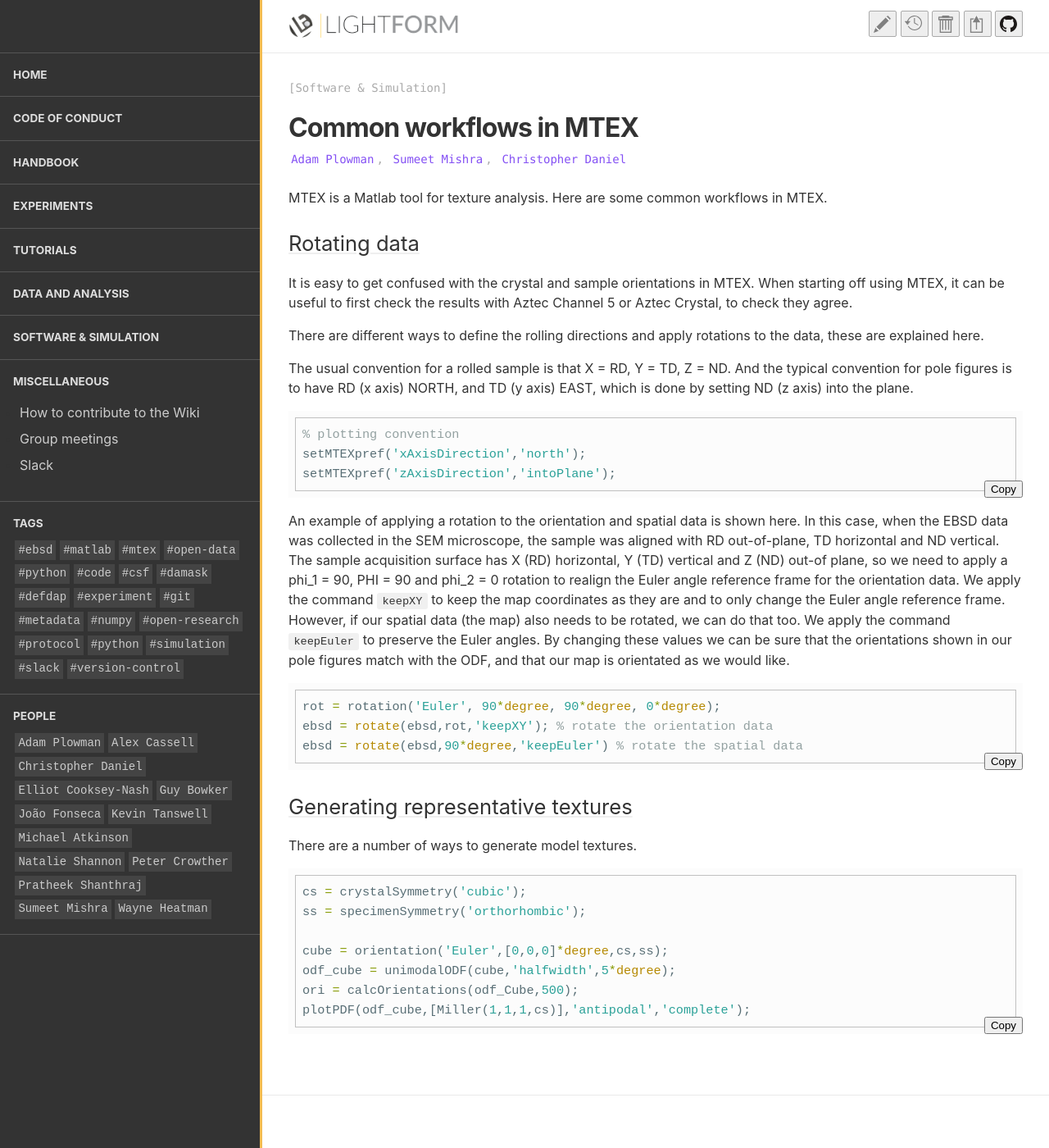
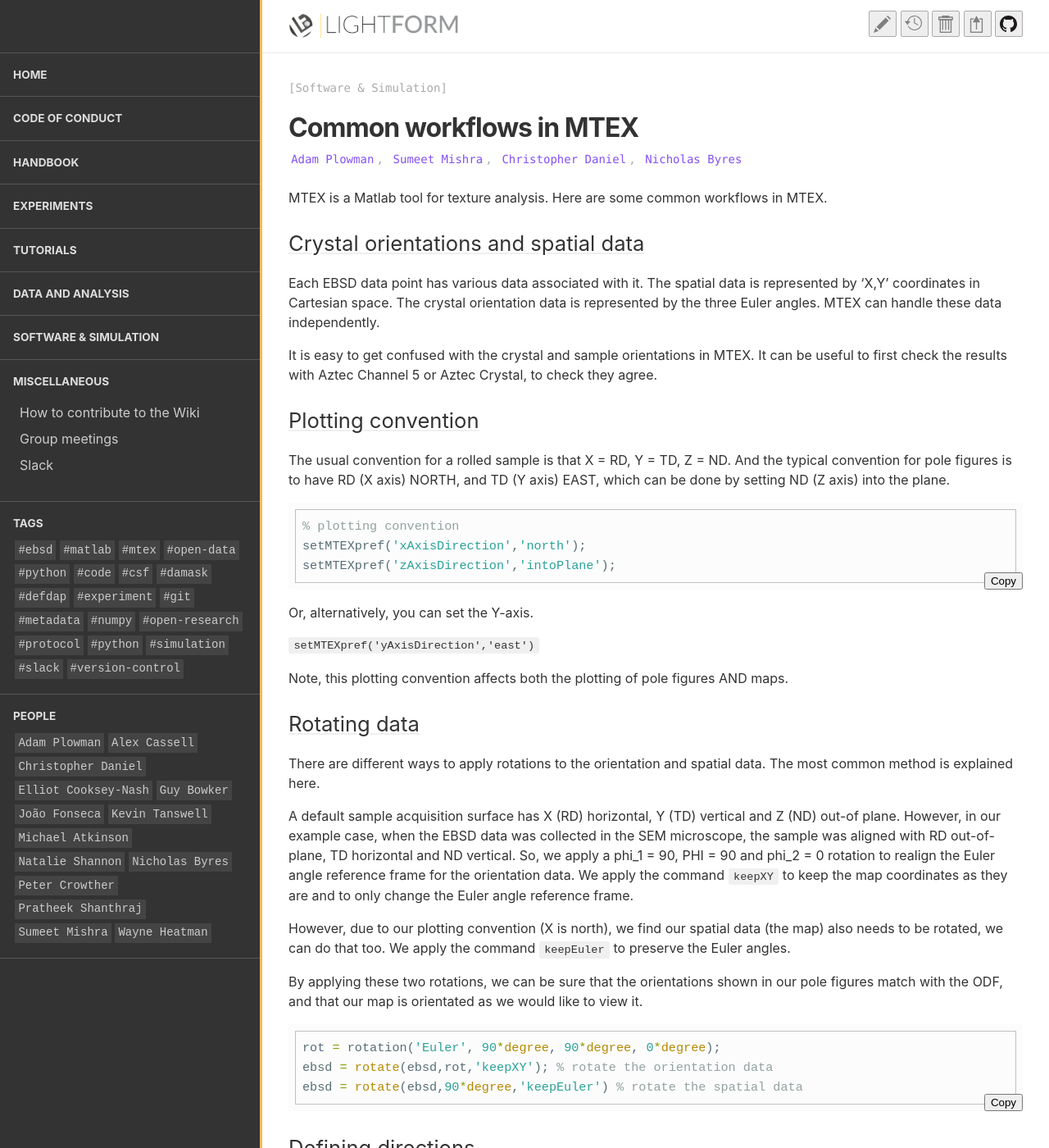
Before and after one commit to LightForm-group/wiki, a Jekyll site: the page built from collections/_software_and_simulation/mtex_common_workflows.md, in a window 1280 px wide and 1400 px high. Shown: the whole window at 82% size. Built offline with Jekyll 4.4.1, drawn with Linux system fonts in a browser that asks for light colours; nearby versions of some CDN libraries; some of the changed text lies outside the part shown.

Commit message:
Update mtex_common_workflows.md

````diff
--- a/collections/_software_and_simulation/mtex_common_workflows.md
+++ b/collections/_software_and_simulation/mtex_common_workflows.md
@@ -1,18 +1,20 @@
 ---
 title: Common workflows in MTEX
-author: Adam Plowman, Sumeet Mishra, Christopher Daniel
+author: Adam Plowman, Sumeet Mishra, Christopher Daniel, Nicholas Byres
 subcollection: MTEX
 ---
 
 MTEX is a Matlab tool for texture analysis. Here are some common workflows in MTEX.
 
-## Rotating data
+## Crystal orientations and spatial data
 
-It is easy to get confused with the crystal and sample orientations in MTEX. When starting off using MTEX, it can be useful to first check the results with Aztec Channel 5 or Aztec Crystal, to check they agree.
+Each EBSD data point has various data associated with it. The spatial data is represented by 'X,Y' coordinates in Cartesian space. The crystal orientation data is represented by the three Euler angles. MTEX can handle these data independently.
 
-There are different ways to define the rolling directions and apply rotations to the data, these are explained here.
+It is easy to get confused with the crystal and sample orientations in MTEX. It can be useful to first check the results with Aztec Channel 5 or Aztec Crystal, to check they agree.
 
-The usual convention for a rolled sample is that X = RD, Y = TD, Z =  ND. And the typical convention for pole figures is to have RD (x axis) NORTH, and TD (y axis) EAST, which is done by setting ND (z axis) into the plane.
+## Plotting convention
+
+The usual convention for a rolled sample is that X = RD, Y = TD, Z =  ND. And the typical convention for pole figures is to have RD (X axis) NORTH, and TD (Y axis) EAST, which can be done by setting ND (Z axis) into the plane.
 
 ```matlab
 % plotting convention
@@ -20,13 +22,42 @@ setMTEXpref('xAxisDirection','north');
 setMTEXpref('zAxisDirection','intoPlane');
 ```
 
-An example of applying a rotation to the orientation and spatial data is shown here. In this case, when the EBSD data was collected in the SEM microscope, the sample was aligned with RD out-of-plane, TD horizontal and ND vertical. The sample acquisition surface has X (RD) horizontal, Y (TD) vertical and Z (ND) out-of plane, so we need to apply a phi_1 = 90, PHI = 90 and phi_2 = 0 rotation to realign the Euler angle reference frame for the orientation data. We apply the command `keepXY` to keep the map coordinates as they are and to only change the Euler angle reference frame. However, if our spatial data (the map) also needs to be rotated, we can do that too. We apply the command `keepEuler` to preserve the Euler angles. By changing these values we can be sure that the orientations shown in our pole figures match with the ODF, and that our map is orientated as we would like.
+Or, alternatively, you can set the Y-axis.
+
+```mtalab
+setMTEXpref('yAxisDirection','east')
+```
+
+Note, this plotting convention affects both the plotting of pole figures AND maps.
+
+## Rotating data
+
+There are different ways to apply rotations to the orientation and spatial data. The most common method is explained here.
+
+A default sample acquisition surface has X (RD) horizontal, Y (TD) vertical and Z (ND) out-of plane. However, in our example case, when the EBSD data was collected in the SEM microscope, the sample was aligned with RD out-of-plane, TD horizontal and ND vertical. So, we apply a phi_1 = 90, PHI = 90 and phi_2 = 0 rotation to realign the Euler angle reference frame for the orientation data. We apply the command `keepXY` to keep the map coordinates as they are and to only change the Euler angle reference frame.
+
+However, due to our plotting convention (X is north), we find our spatial data (the map) also needs to be rotated, we can do that too. We apply the command `keepEuler` to preserve the Euler angles.
+
+By applying these two rotations, we can be sure that the orientations shown in our pole figures match with the ODF, and that our map is orientated as we would like to view it.
 
 ```matlab
 rot = rotation('Euler', 90*degree, 90*degree, 0*degree);
 ebsd = rotate(ebsd,rot,'keepXY'); % rotate the orientation data
 ebsd = rotate(ebsd,90*degree,'keepEuler') % rotate the spatial data
 ```
+
+## Defining directions
+
+Once you have aligned the orientation data with the correct specimen coordinate system, it can be useful to define the directions in MTEX using the following:
+
+ ```matlab
+ % as per convention
+ RD = vector3d.X;
+ TD = vector3d.Y;
+ ND = vector3d.Z;
+ ```
+
+ You can then use these definitions to define model orientations, for example, without confusing vector directions etc.
 
 ## Generating representative textures
 
````
